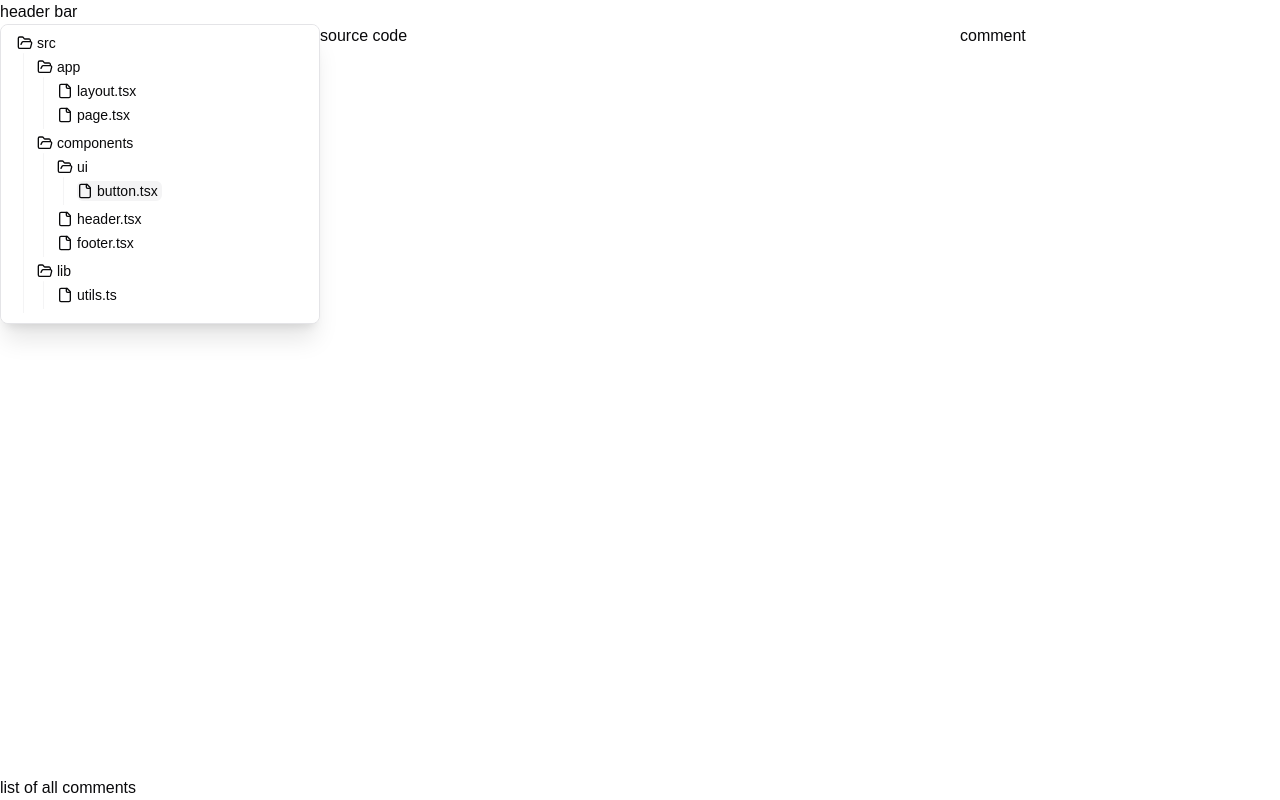
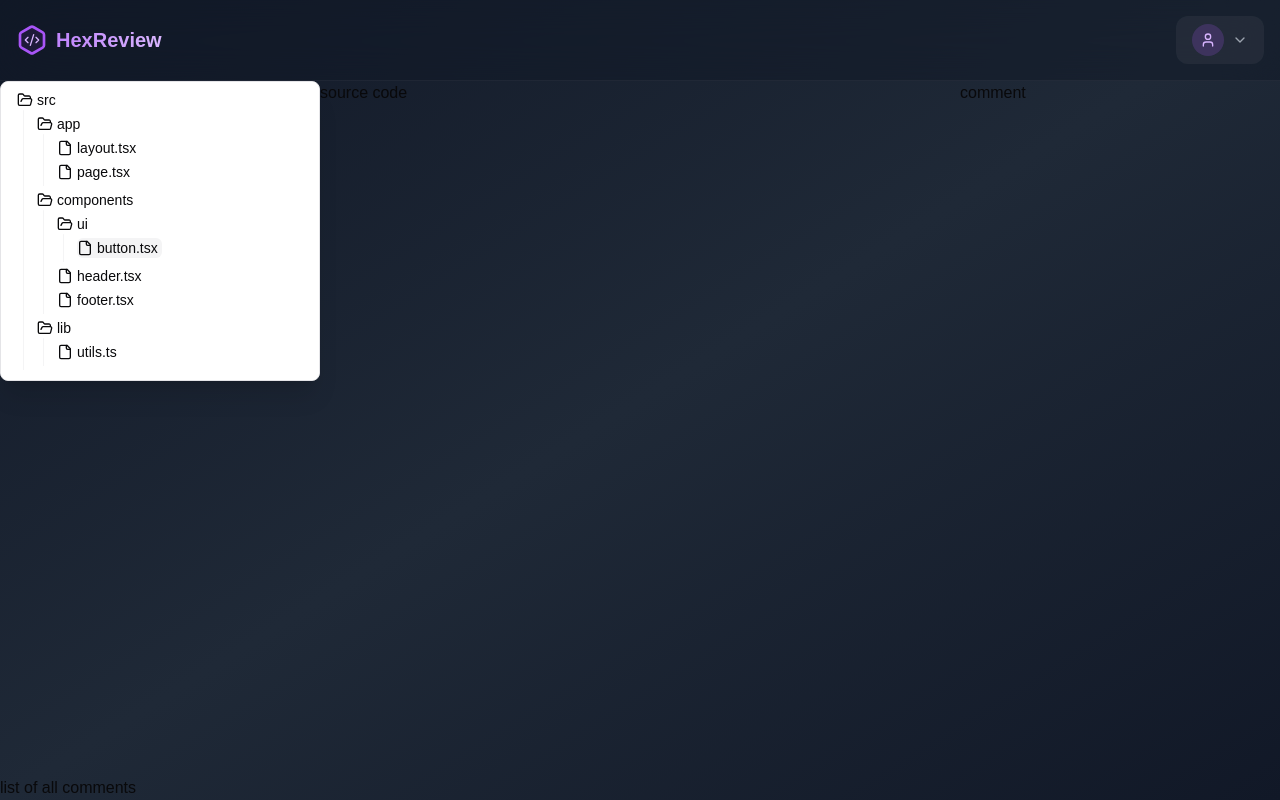
Before and after one commit to seasonedfish/hexreview, a Next.js app: page /projects/1 in a window 1280 px wide. Built offline with nearby package versions, Linux system fonts and the light colour scheme.

Commit message:
Factor out header to be in components

```diff
--- a/app/home/page.tsx
+++ b/app/home/page.tsx
@@ -3,20 +3,15 @@ import React, { DragEvent, useState } from "react";
 import {
   Upload,
   User,
-  LogOut,
-  ChevronDown,
   File,
   FolderOpen,
   Clock,
   Plus,
-  Settings,
-  Hexagon,
-  Code2,
   MessageSquare,
 } from "lucide-react";
+import Header from "@/components/header";
 
 export default function HomePage() {
-  const [isProfileOpen, setIsProfileOpen] = useState(false);
   const [isDragging, setIsDragging] = useState(false);
 
   // Mock data for projects
@@ -85,59 +80,7 @@ export default function HomePage() {
 
   return (
     <div className="min-h-screen bg-gradient-to-br from-gray-900 via-gray-800 to-gray-900">
-      {/* Header */}
-      <header className="border-b border-white/[0.05] backdrop-blur-xl bg-gray-900/50">
-        <div className="max-w-7xl mx-auto px-4 py-4">
-          <div className="flex items-center justify-between">
-            {/* Logo */}
-            <div className="flex items-center gap-2">
-              <div className="relative">
-                <Hexagon
-                  size={32}
-                  className="text-purple-500"
-                  fill="rgba(147, 51, 234, 0.1)"
-                />
-                <Code2
-                  size={16}
-                  className="absolute top-1/2 left-1/2 transform -translate-x-1/2 -translate-y-1/2 text-purple-300"
-                />
-              </div>
-              <span className="text-xl font-bold bg-gradient-to-r from-purple-400 to-purple-300 bg-clip-text text-transparent">
-                HexReview
-              </span>
-            </div>
-
-            {/* Profile Menu */}
-            <div className="relative">
-              <button
-                onClick={() => setIsProfileOpen(!isProfileOpen)}
-                className="flex items-center gap-2 bg-white/[0.05] hover:bg-white/[0.08] px-4 py-2 rounded-xl transition-colors"
-              >
-                <div className="w-8 h-8 rounded-full bg-purple-500/20 flex items-center justify-center">
-                  <User size={16} className="text-purple-300" />
-                </div>
-                <ChevronDown size={16} className="text-gray-400" />
-              </button>
-
-              {/* Dropdown Menu */}
-              {isProfileOpen && (
-                <div className="absolute right-0 mt-2 w-48 backdrop-blur-xl bg-gray-900/95 border border-white/[0.05] rounded-xl shadow-xl z-50">
-                  <div className="p-2">
-                    <button className="w-full flex items-center gap-2 px-4 py-2 text-gray-300 hover:bg-white/[0.05] rounded-lg transition-colors">
-                      <Settings size={16} />
-                      Settings
-                    </button>
-                    <button className="w-full flex items-center gap-2 px-4 py-2 text-red-400 hover:bg-white/[0.05] rounded-lg transition-colors">
-                      <LogOut size={16} />
-                      Logout
-                    </button>
-                  </div>
-                </div>
-              )}
-            </div>
-          </div>
-        </div>
-      </header>
+      <Header></Header>
 
       {/* Main Content */}
       <main className="max-w-7xl mx-auto px-4 py-8">
--- a/app/projects/[id]/page.tsx
+++ b/app/projects/[id]/page.tsx
@@ -1,11 +1,12 @@
+"use client";
+
+import Header from "@/components/header";
 import { File, Folder, Tree } from "@/components/ui/file-tree";
 
 export default function FileTreeDemo() {
   return (
-    <div className="flex flex-col justify-items-stretch min-h-screen">
-      <header>
-        header bar
-      </header>
+    <div className="flex flex-col justify-items-stretch min-h-screen bg-gradient-to-br from-gray-900 via-gray-800 to-gray-900">
+      <Header></Header>
       <main className="flex-grow flex">
         <div className="relative basis-1/4 flex h-[300px] w-1/2 flex-col items-center justify-center overflow-hidden rounded-lg border bg-background md:shadow-xl">
           <Tree
--- /dev/null
+++ b/components/header.tsx
@@ -0,0 +1,60 @@
+import { ChevronDown, Code2, Hexagon, LogOut, Settings, User } from "lucide-react";
+import { useState } from "react";
+
+export default function Header() {
+    const [isProfileOpen, setIsProfileOpen] = useState(false);
+    return (
+        <header className="border-b border-white/[0.05] backdrop-blur-xl bg-gray-900/50">
+            <div className="max-w-7xl mx-auto px-4 py-4">
+                <div className="flex items-center justify-between">
+                    {/* Logo */}
+                    <div className="flex items-center gap-2">
+                        <div className="relative">
+                            <Hexagon
+                                size={32}
+                                className="text-purple-500"
+                                fill="rgba(147, 51, 234, 0.1)"
+                            />
+                            <Code2
+                                size={16}
+                                className="absolute top-1/2 left-1/2 transform -translate-x-1/2 -translate-y-1/2 text-purple-300"
+                            />
+                        </div>
+                        <span className="text-xl font-bold bg-gradient-to-r from-purple-400 to-purple-300 bg-clip-text text-transparent">
+                            HexReview
+                        </span>
+                    </div>
+
+                    {/* Profile Menu */}
+                    <div className="relative">
+                        <button
+                            onClick={() => setIsProfileOpen(!isProfileOpen)}
+                            className="flex items-center gap-2 bg-white/[0.05] hover:bg-white/[0.08] px-4 py-2 rounded-xl transition-colors"
+                        >
+                            <div className="w-8 h-8 rounded-full bg-purple-500/20 flex items-center justify-center">
+                                <User size={16} className="text-purple-300" />
+                            </div>
+                            <ChevronDown size={16} className="text-gray-400" />
+                        </button>
+
+                        {/* Dropdown Menu */}
+                        {isProfileOpen && (
+                            <div className="absolute right-0 mt-2 w-48 backdrop-blur-xl bg-gray-900/95 border border-white/[0.05] rounded-xl shadow-xl z-50">
+                                <div className="p-2">
+                                    <button className="w-full flex items-center gap-2 px-4 py-2 text-gray-300 hover:bg-white/[0.05] rounded-lg transition-colors">
+                                        <Settings size={16} />
+                                        Settings
+                                    </button>
+                                    <button className="w-full flex items-center gap-2 px-4 py-2 text-red-400 hover:bg-white/[0.05] rounded-lg transition-colors">
+                                        <LogOut size={16} />
+                                        Logout
+                                    </button>
+                                </div>
+                            </div>
+                        )}
+                    </div>
+                </div>
+            </div>
+        </header>
+    )
+}
```
